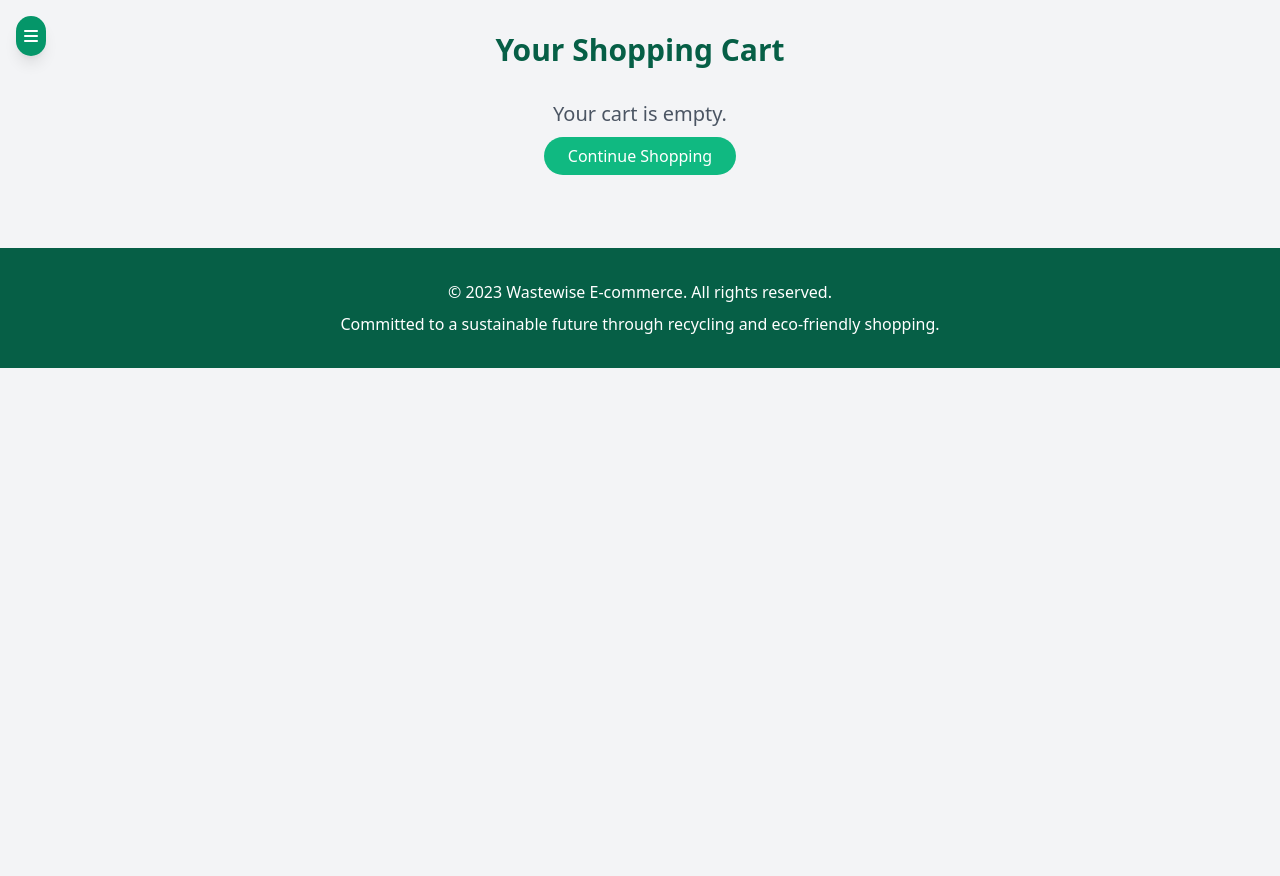
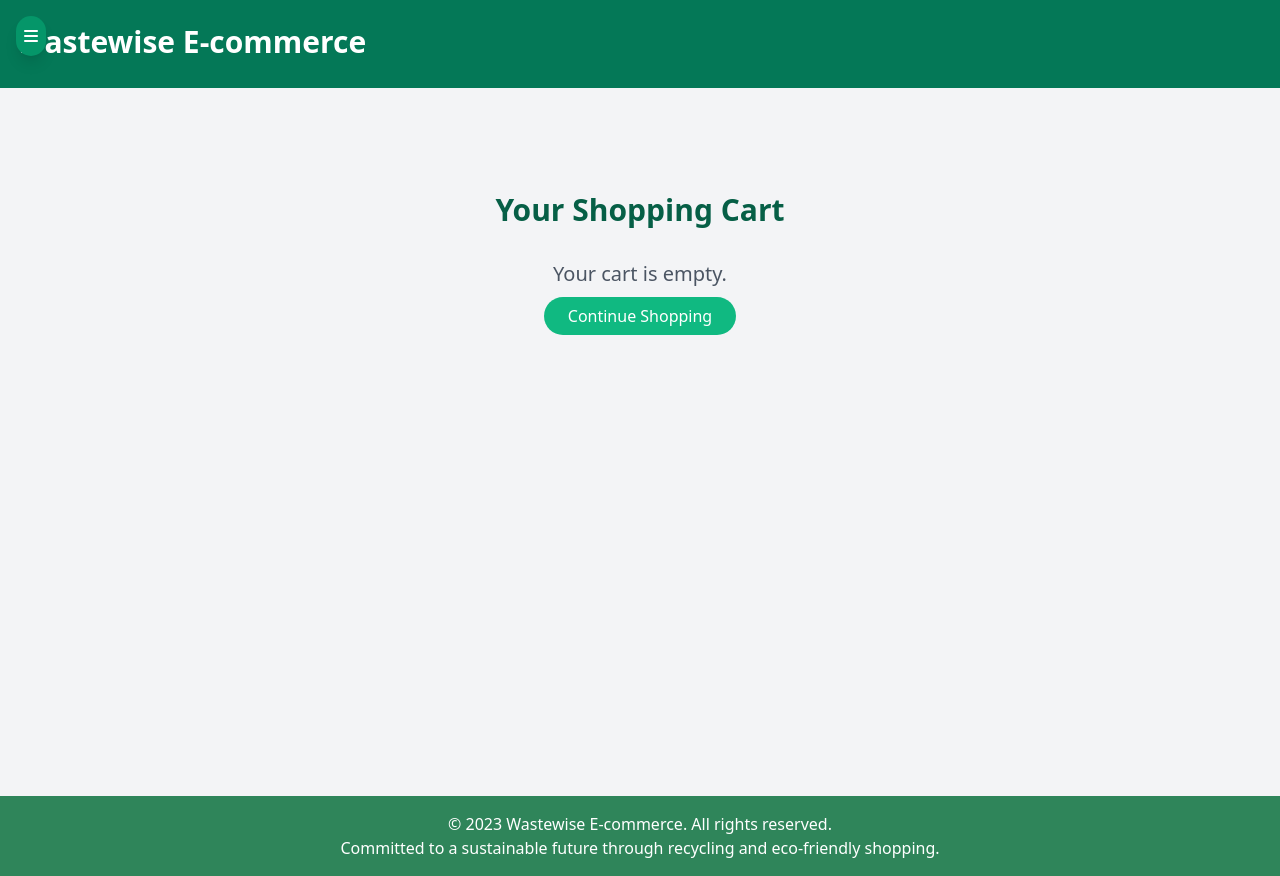
Before and after one commit to jemxi/lastNaTalagaTo, a PHP site: page /cart.php in a window 1280 px wide. Run offline with PHP 8.4, Linux system fonts and the light colour scheme; the visitor is signed in with stand-in values (Sample User, id 1); data that the repository does not hold is empty.

Commit message:
Update cart.php

```diff
--- a/cart.php
+++ b/cart.php
@@ -73,44 +73,122 @@ foreach ($cart_items as $item) {
     <title>Your Cart - Wastewise E-commerce</title>
     <link href="https://cdn.jsdelivr.net/npm/tailwindcss@2.2.19/dist/tailwind.min.css" rel="stylesheet">
     <link rel="stylesheet" href="https://cdnjs.cloudflare.com/ajax/libs/font-awesome/6.4.0/css/all.min.css">
+    <style>
+        /* Global Styles */
+        html, body {
+            height: 100%;
+            margin: 0;
+            display: flex;
+            flex-direction: column;
+        }
+
+        /* Header */
+        header {
+            position: fixed;
+            top: 0;
+            left: 0;
+            width: 100%;
+            height: 5.5rem;
+            background-color: #2f855a;
+            z-index: 50;
+        }
+
+        /* Sidebar */
+        #sidebar {
+            position: fixed;
+            top: 10%;
+            left: 0;
+            width: 16rem;
+            height: calc(100% - 4rem);
+            background-color: #2f855a;
+            color: white;
+            overflow-y: auto;
+            transform: translateX(-100%);
+            transition: transform 0.3s ease-in-out;
+            z-index: 40;
+        }
+
+        body.sidebar-open #sidebar {
+            transform: translateX(0);
+        }
+
+        /* Main Content */
+        main {
+            margin-top: 5.5rem;
+            margin-left: 0;
+            padding: 1rem;
+            flex: 1;
+            overflow-y: auto;
+            transition: margin-left 0.3s ease-in-out;
+        }
+
+        body.sidebar-open main {
+            margin-left: 16rem;
+        }
+
+        /* Footer */
+        footer {
+            position: fixed;
+            bottom: 0;
+            left: 0;
+            width: 100%;
+            background-color: #2f855a;
+            color: white;
+            text-align: center;
+            padding: 1rem 0;
+            z-index: 30;
+        }
+    </style>
 </head>
 <body class="bg-gray-100 font-sans">
+    <!-- Header -->
+    <header class="bg-green-700 text-white py-6 sticky top-0 z-30">
+        <div class="container mx-auto px-4">
+            <div class="flex flex-col md:flex-row justify-between items-center">
+                <h1 class="text-3xl font-bold mb-4 md:mb-0">Wastewise E-commerce</h1>
+            </div>
+        </div>
+    </header>
+
     <!-- Sidebar Toggle Button -->
     <button class="fixed top-4 left-4 z-50 bg-green-600 text-white p-2 rounded-full shadow-lg" onclick="toggleSidebar()">
         <i class="fas fa-bars"></i>
     </button>
 
     <!-- Sidebar -->
-    <nav class="fixed top-0 left-0 h-full w-64 bg-green-800 text-white p-5 transform -translate-x-full transition-transform duration-200 ease-in-out z-40" id="sidebar">
+    <nav id="sidebar" class="fixed bg-green-800 text-white p-5">
         <div class="flex flex-col h-full">
-            <div class="flex-grow">
+            <!-- Add the Welcome message at the top -->
+            <div class="flex items-center justify-center py-2 mb-4">
+                <span class="bg-green-900 text-white py-2 px-4 rounded-full text-center">
+                    <i class="fas fa-user mr-2"></i> Welcome, <?php echo htmlspecialchars($_SESSION['username']); ?>
+                </span>
+            </div>
+
+            <!-- Sidebar links -->
+            <div class="flex-grow mt-4"> <!-- Add margin for spacing -->
                 <a href="home.php" class="block py-2 px-4 hover:bg-green-700 rounded transition duration-200">
-                    <i class="fas fa-home mr-2"></i>
-                    <span>Home</span>
+                    <i class="fas fa-home mr-2"></i> Home
                 </a>
-                <a href="wishlist.php" class="block py-2 px-4 hover:bg-green-700 rounded transition duration-200">
-                    <i class="fas fa-heart mr-2"></i>
-                    <span>Wishlist</span>
+                <a href="my_orders.php" class="block py-2 px-4 hover:bg-green-700 rounded transition duration-200">
+                    <i class="fas fa-shopping-bag mr-2"></i> My Orders
                 </a>
                 <a href="cart.php" class="block py-2 px-4 hover:bg-green-700 rounded transition duration-200">
-                    <i class="fas fa-shopping-cart mr-2"></i>
-                    <span>Cart</span>
+                    <i class="fas fa-shopping-cart mr-2"></i> Cart
                 </a>
             </div>
+
+            <!-- Logout link -->
             <div>
-                <span class="block py-2 px-4">
-                    <i class="fas fa-user mr-2"></i>
-                    <span>Welcome, <?php echo htmlspecialchars($_SESSION['username']); ?></span>
-                </span>
                 <a href="logout.php" class="block py-2 px-4 hover:bg-green-700 rounded transition duration-200">
-                    <i class="fas fa-sign-out-alt mr-2"></i>
-                    <span>Logout</span>
+                    <i class="fas fa-sign-out-alt mr-2"></i> Logout
                 </a>
             </div>
         </div>
     </nav>
 
-    <main class="container mx-auto px-4 py-8">
+    <!-- Main Content -->
+    <main>
         <h1 class="text-3xl font-bold mb-8 text-center text-green-800">Your Shopping Cart</h1>
         <?php if (empty($cart_items)): ?>
             <div class="text-center">
@@ -174,17 +252,17 @@ foreach ($cart_items as $item) {
         <?php endif; ?>
     </main>
 
-    <footer class="bg-green-800 text-white py-8 mt-12">
+    <!-- Footer -->
+    <footer>
         <div class="container mx-auto px-4 text-center">
             <p>&copy; 2023 Wastewise E-commerce. All rights reserved.</p>
-            <p class="mt-2">Committed to a sustainable future through recycling and eco-friendly shopping.</p>
+            <p>Committed to a sustainable future through recycling and eco-friendly shopping.</p>
         </div>
     </footer>
 
     <script>
         function toggleSidebar() {
-            const sidebar = document.getElementById('sidebar');
-            sidebar.classList.toggle('-translate-x-full');
+            document.body.classList.toggle('sidebar-open');
         }
     </script>
 </body>
```
